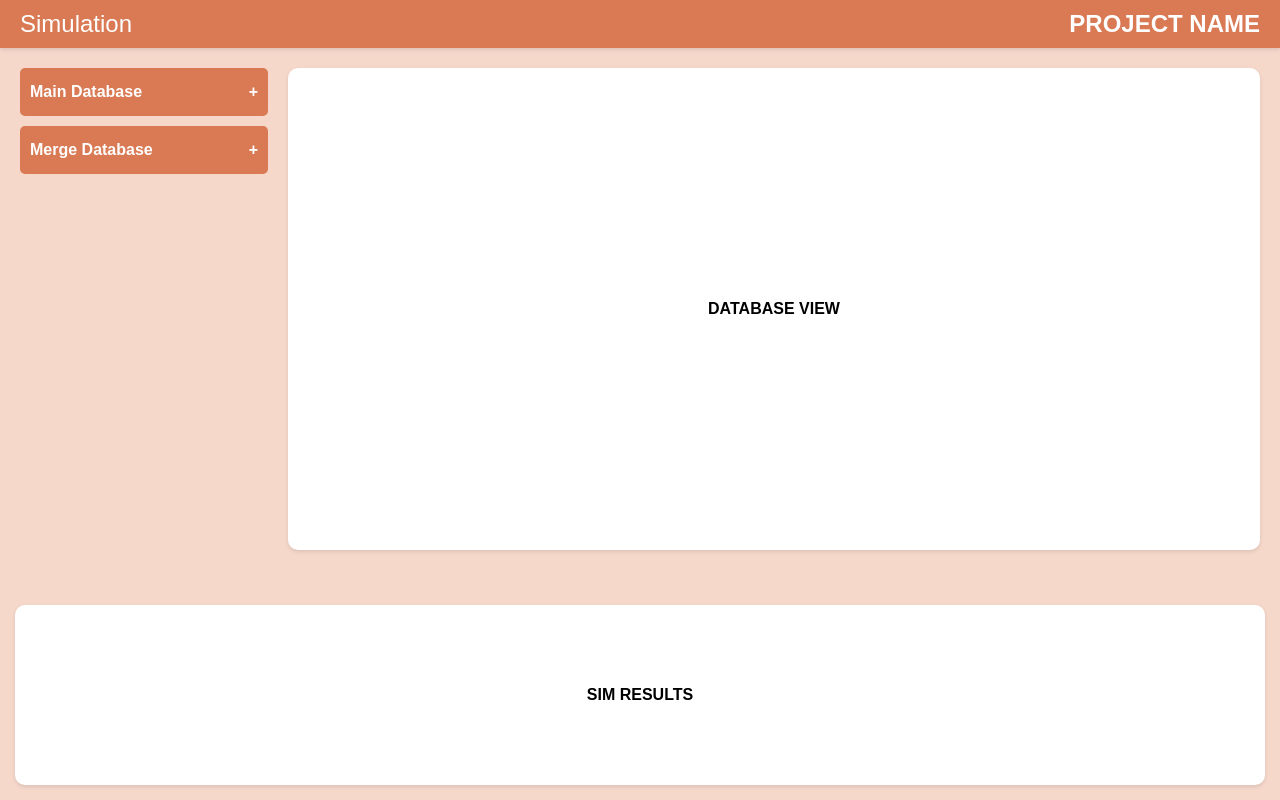
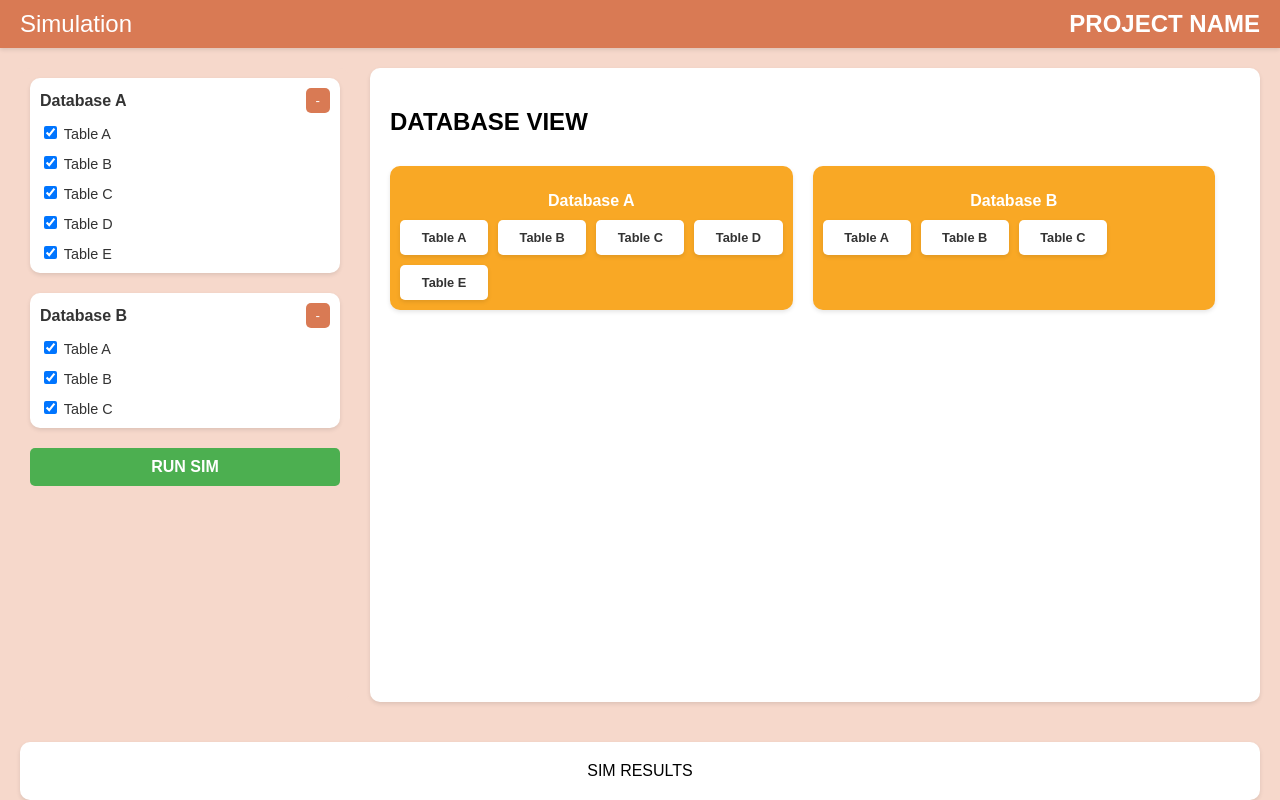
Before and after one commit to krishChanda/HackUTD2024, a React (Create React App) app in the folder pnc-merger/: page /Sim in a window 1280 px wide. Built offline with nearby package versions, Linux system fonts and the light colour scheme.

Commit message:
modifed sim page

```diff
--- /dev/null
+++ b/pnc-merger/src/Components/DynamicGrid/DynamicCardGrid.css
@@ -0,0 +1,38 @@
+/* DynamicCardGrid.css */
+
+.dynamic-grid-container {
+    display: flex;
+    gap: 20px;
+    padding: 20px;
+}
+
+.database-column {
+    background-color: #f6d8cb;
+    border-radius: 10px;
+    padding: 10px;
+    width: 45%;
+    box-shadow: 0 2px 4px rgba(0, 0, 0, 0.1);
+}
+
+.database-column h3 {
+    text-align: center;
+    font-size: 1.2rem;
+    color: #333;
+}
+
+.card-grid {
+    display: grid;
+    grid-template-columns: repeat(auto-fill, minmax(100px, 1fr));
+    gap: 10px;
+    padding: 10px;
+}
+
+.card {
+    background-color: #ffa726;
+    color: white;
+    padding: 10px;
+    text-align: center;
+    border-radius: 5px;
+    box-shadow: 0 2px 4px rgba(0, 0, 0, 0.1);
+    font-size: 0.9rem;
+}
--- a/pnc-merger/src/Pages/Simulation/Simulation.css
+++ b/pnc-merger/src/Pages/Simulation/Simulation.css
@@ -1,19 +1,21 @@
 /* Simulation.css */
+
+/* General Layout */
 body {
     margin: 0;
     font-family: Arial, sans-serif;
-    background-color: #333; /* Dark background for contrast */
+    background-color: #333;
 }
 
 .simulation-container {
     display: flex;
     flex-direction: column;
     height: 100vh;
-    background-color: #f6d8cb; /* Light peach background */
+    background-color: #f6d8cb;
 }
 
 .header {
-    background-color: #d97a54; /* Orange header */
+    background-color: #d97a54;
     color: white;
     padding: 10px 20px;
     font-size: 1.5rem;
@@ -35,33 +37,71 @@ body {
     gap: 20px;
 }
 
+/* Sidebar */
 .sidebar {
-    width: 20%; /* Fixed width for buttons */
+    width: 25%;
+    display: flex;
+    flex-direction: column;
+    gap: 20px;
+    background-color: #f6d8cb;
+    padding: 10px;
+    border-radius: 10px;
+}
+
+.database-selection {
+    background-color: #fff;
+    border-radius: 10px;
+    padding: 10px;
+    box-shadow: 0 2px 4px rgba(0, 0, 0, 0.1);
+}
+
+.database-header {
+    display: flex;
+    justify-content: space-between;
+    align-items: center;
+    font-size: 1rem;
+    font-weight: bold;
+    color: #333;
+    margin-bottom: 10px;
+}
+
+.collapse-button {
+    background-color: #d97a54;
+    color: white;
+    border: none;
+    border-radius: 5px;
+    padding: 5px 10px;
+    cursor: pointer;
+}
+
+.table-list {
     display: flex;
     flex-direction: column;
     gap: 10px;
-    justify-content: flex-start;
 }
 
-.sidebar button {
-    background-color: #d97a54;
-    border: none;
+.table-item label {
+    font-size: 0.9rem;
+    color: #333;
+}
+
+.run-sim-button {
+    background-color: #4caf50;
     color: white;
     font-size: 1rem;
-    padding: 15px 10px;
+    font-weight: bold;
+    border: none;
+    padding: 10px;
     border-radius: 5px;
     cursor: pointer;
-    text-align: left;
-    font-weight: bold;
-    display: flex;
-    justify-content: space-between;
-    align-items: center;
+    text-align: center;
 }
 
-.sidebar button:hover {
-    background-color: #b55e42;
+.run-sim-button:hover {
+    background-color: #45a049;
 }
 
+/* Database View */
 .database-view {
     flex: 1;
     background-color: white;
@@ -69,17 +109,49 @@ body {
     padding: 20px;
     box-shadow: 0 2px 4px rgba(0, 0, 0, 0.1);
     font-weight: bold;
-    display: flex;
-    align-items: center;
-    justify-content: center;
-    text-align: center;
 }
 
+.dynamic-grid-container {
+    display: flex;
+    gap: 20px;
+    padding: 10px 0;
+}
+
+.database-column {
+    background-color: #f9a825; /* Adjust for each database's color */
+    border-radius: 10px;
+    padding: 10px;
+    width: 45%;
+    box-shadow: 0 2px 4px rgba(0, 0, 0, 0.1);
+    color: white;
+}
+
+.database-column h3 {
+    font-size: 1rem;
+    text-align: center;
+    margin-bottom: 10px;
+}
+
+.card-grid {
+    display: grid;
+    grid-template-columns: repeat(auto-fill, minmax(80px, 1fr));
+    gap: 10px;
+}
+
+.card {
+    background-color: #fff;
+    color: #333;
+    padding: 10px;
+    text-align: center;
+    border-radius: 5px;
+    font-size: 0.8rem;
+    box-shadow: 0 2px 4px rgba(0, 0, 0, 0.1);
+}
+
+/* SIM Results */
 .sim-results-container {
-    display: flex;
-    justify-content: flex-end;
-    padding: 15px;
-    height: 200px;
+    margin-top: 20px;
+    padding: 0 20px;
 }
 
 .sim-results {
@@ -88,10 +160,6 @@ body {
     border-radius: 10px;
     padding: 20px;
     box-shadow: 0 2px 4px rgba(0, 0, 0, 0.1);
-    font-weight: bold;
-    display: flex;
-    align-items: center;
-    justify-content: center;
     text-align: center;
-    margin-top: 20px; /* Add spacing between DATABASE VIEW and SIM RESULTS */
+    font-size: 1rem;
 }
--- a/pnc-merger/src/Pages/Simulation/Simulation.js
+++ b/pnc-merger/src/Pages/Simulation/Simulation.js
@@ -2,6 +2,12 @@ import React from "react";
 import "./Simulation.css";
 
 function Simulation() {
+    // Mock data representing uploaded databases
+    const databases = {
+        "Database A": ["Table A", "Table B", "Table C", "Table D", "Table E"],
+        "Database B": ["Table A", "Table B", "Table C"],
+    };
+
     return (
         <div className="simulation-container">
             <div className="header">
@@ -10,15 +16,41 @@ function Simulation() {
             </div>
             <div className="main-content">
                 <div className="sidebar">
-                    <button>
-                        Main Database <span>+</span>
-                    </button>
-                    <button>
-                        Merge Database <span>+</span>
-                    </button>
+                    {Object.keys(databases).map((dbName, index) => (
+                        <div key={index} className="database-selection">
+                            <div className="database-header">
+                                <span>{dbName}</span>
+                                <button className="collapse-button">-</button>
+                            </div>
+                            <div className="table-list">
+                                {databases[dbName].map((table, idx) => (
+                                    <div key={idx} className="table-item">
+                                        <label>
+                                            <input type="checkbox" defaultChecked /> {table}
+                                        </label>
+                                    </div>
+                                ))}
+                            </div>
+                        </div>
+                    ))}
+                    <button className="run-sim-button">RUN SIM</button>
                 </div>
                 <div className="database-view">
-                    DATABASE VIEW
+                    <h2>DATABASE VIEW</h2>
+                    <div className="dynamic-grid-container">
+                        {Object.keys(databases).map((dbName, index) => (
+                            <div key={index} className="database-column">
+                                <h3>{dbName}</h3>
+                                <div className="card-grid">
+                                    {databases[dbName].map((table, idx) => (
+                                        <div key={idx} className="card">
+                                            {table}
+                                        </div>
+                                    ))}
+                                </div>
+                            </div>
+                        ))}
+                    </div>
                 </div>
             </div>
             <div className="sim-results-container">
```
Also changed, not shown: pnc-merger/src/Components/DynamicGrid/DynamicCardGrid.js (added, +23 -0 lines).
